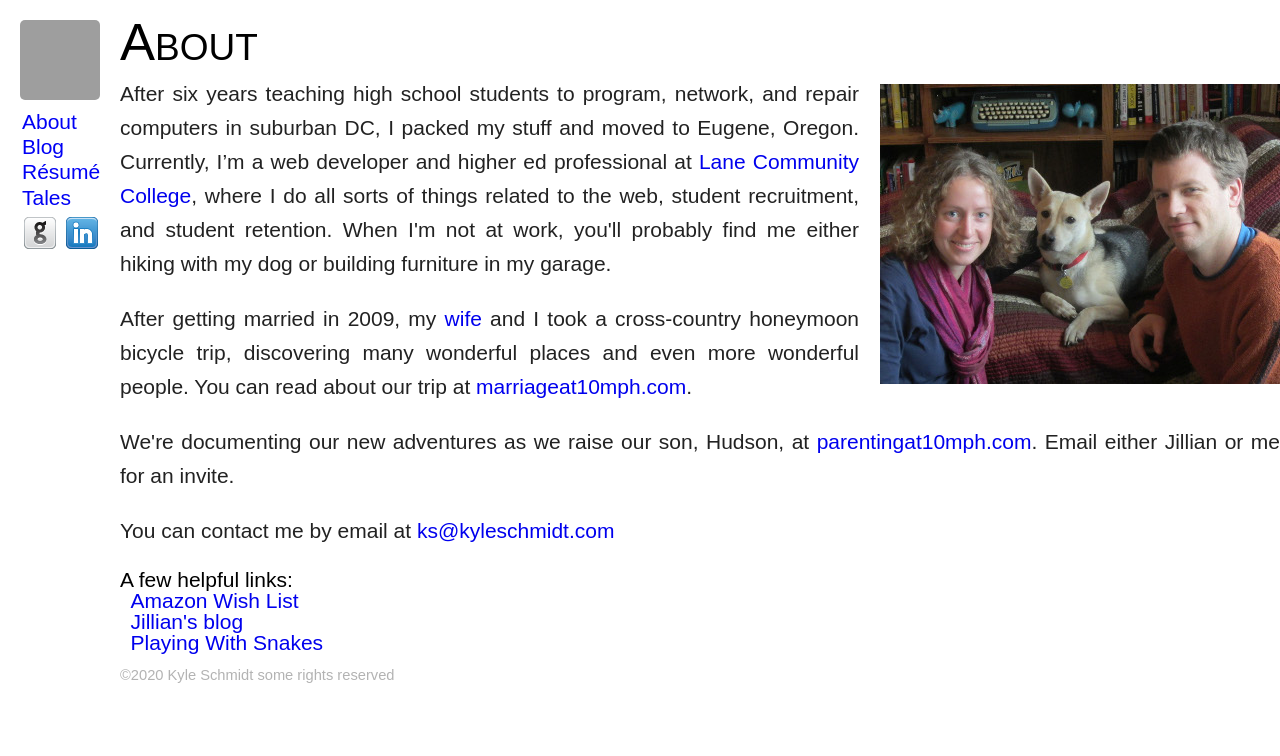
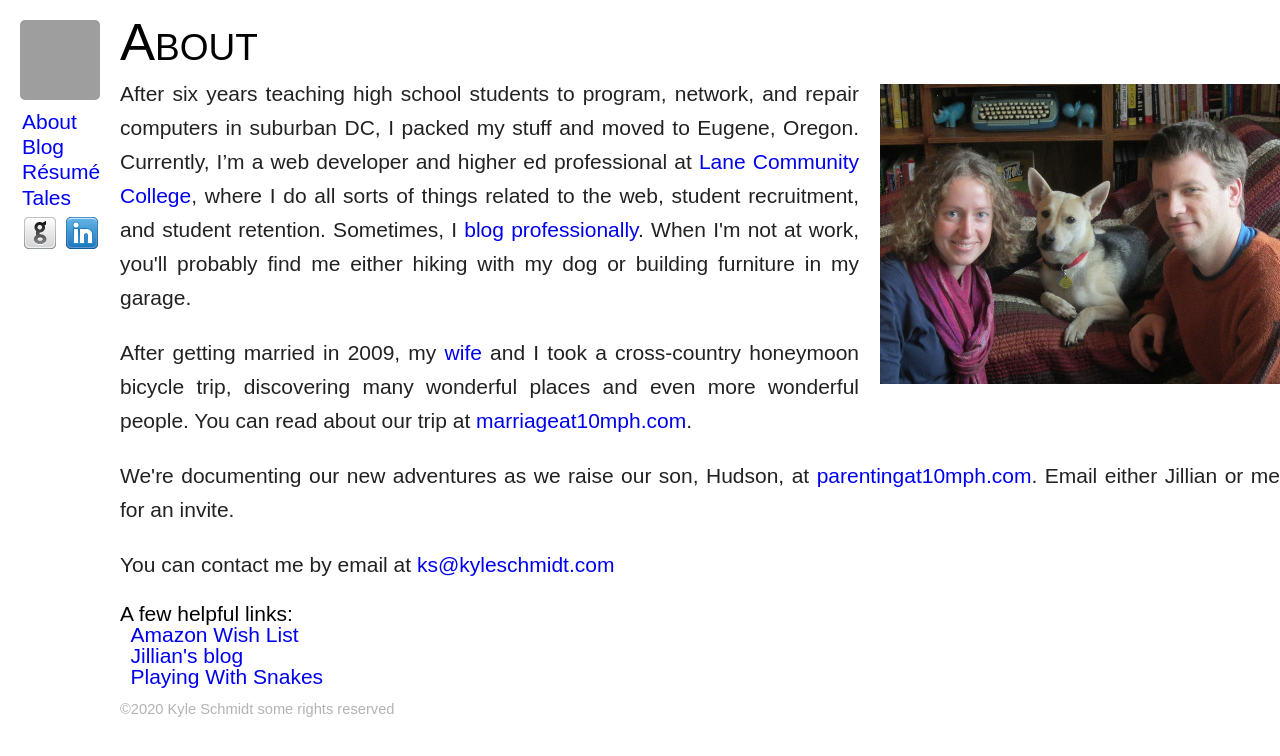
Before and after one commit to krschmidt/krschmidt.github.com, a Jekyll site: the page built from about.html, in a window 1280 px wide. Shown: the top 756 px of the page. Built offline with Jekyll 4.4.1, drawn with Linux system fonts in a browser that asks for light colours; some web fonts are replaced; grey boxes are pictures that could not be loaded.

Commit message:
added professional blog link

```diff
--- a/about.html
+++ b/about.html
@@ -4,7 +4,7 @@ title: About
 topTitle: About
 ---
 <img src="/img/threeofus.jpg" class="right" style="margin: 7px 0 1em 1em" alt="Picture of Jillian, Kyle, and their dog Karou">
-<p>After six years teaching high school students to program, network, and repair computers in suburban DC, I packed my stuff and moved to Eugene, Oregon. Currently, I’m a web developer and higher ed professional at <a href="http://www.lanecc.edu">Lane Community College</a>, where I do all sorts of things related to the web, student recruitment, and student retention. When I'm not at work, you'll probably find me either hiking with my dog or building furniture in my garage.</p>
+<p>After six years teaching high school students to program, network, and repair computers in suburban DC, I packed my stuff and moved to Eugene, Oregon. Currently, I’m a web developer and higher ed professional at <a href="http://www.lanecc.edu">Lane Community College</a>, where I do all sorts of things related to the web, student recruitment, and student retention. Sometimes, I <a href="https://blogs.lanecc.edu/webteam">blog professionally</a>. When I'm not at work, you'll probably find me either hiking with my dog or building furniture in my garage.</p>
 <p>After getting married in 2009, my <a href="http://jillianschmidt.com">wife</a> and I took a cross-country honeymoon bicycle trip, discovering many wonderful places and even more wonderful people. You can read about our trip at <a href="http://www.marriageat10mph.com">marriageat10mph.com</a>.</p>
 <p>We're documenting our new adventures as we raise our son, Hudson, at <a href="http://www.parentingat10mph.com">parentingat10mph.com</a>. Email either Jillian or me for an invite.</p>
 <p>You can contact me by email at <a href="mailto:ks@kyleschmidt.com">ks@kyleschmidt.com</a></p>
```
